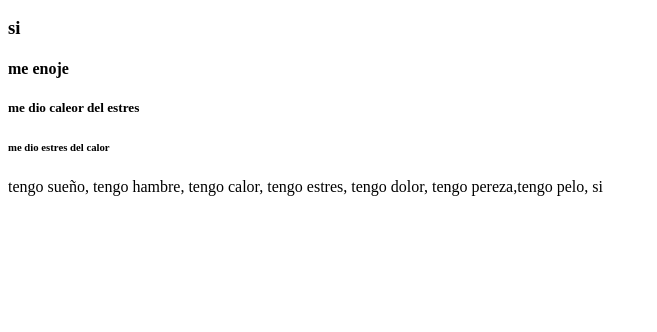
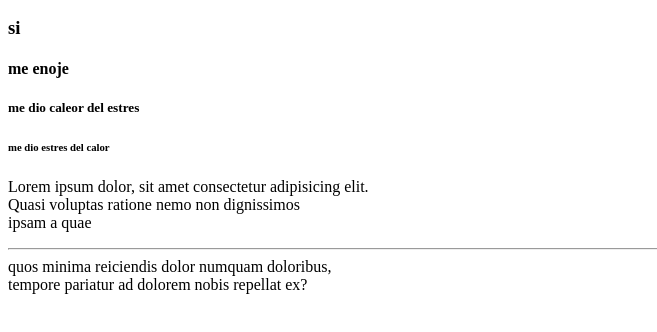
Before and after one commit to juliana-velez/html-juliana-velez, a website: page index.html in a window 1280 px wide. Shown: the part 110-442 px from the top of the page, without its empty margins (0-657 px from the left). Drawn offline with Linux system fonts and the light colour scheme.

Commit message:
p, br, hr

```diff
--- a/index.html
+++ b/index.html
@@ -26,8 +26,13 @@
       me dio estres del calor
     </h6>
     <p>
-      tengo sueño, tengo hambre, tengo calor, tengo estres, tengo dolor, tengo
-      pereza,tengo pelo, si
+      Lorem ipsum dolor, sit amet consectetur adipisicing elit. <br />
+      Quasi voluptas ratione nemo non dignissimos <br />
+      ipsam a quae
+      <hr>
+
+      quos minima reiciendis dolor numquam doloribus, <br />
+      tempore pariatur ad dolorem nobis repellat ex?
     </p>
   </body>
 </html>
```
